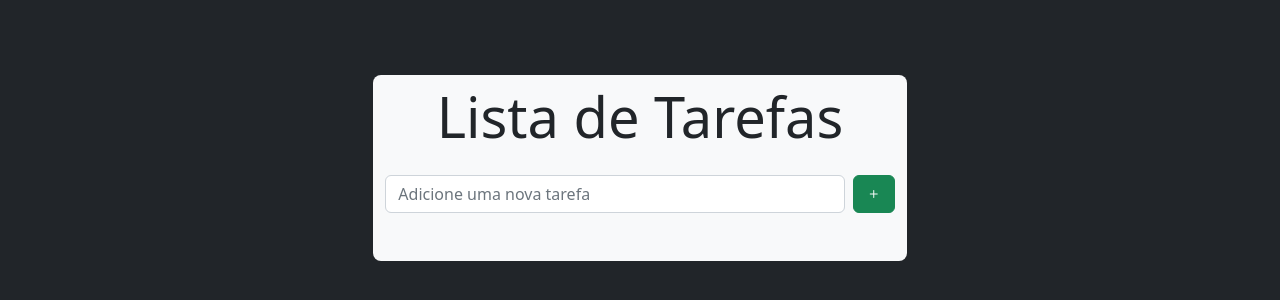
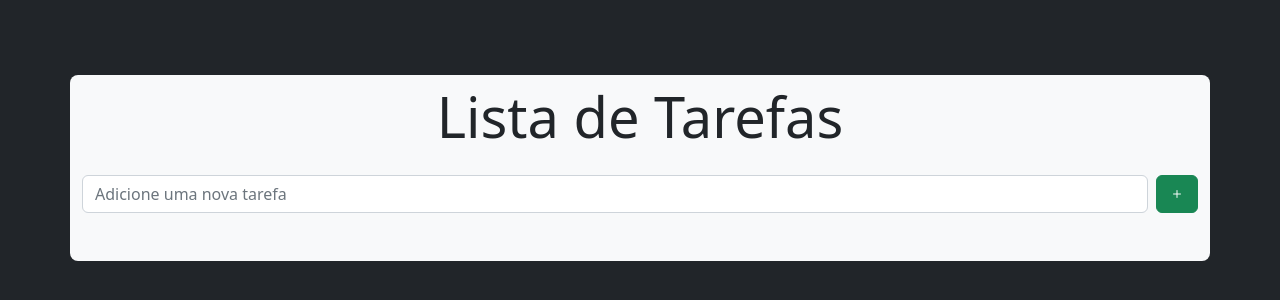
Before and after one commit to MuriloFlores/ListaDeTarefas, a plain HTML site: page index.html in a window 1280 px wide. Shown: the part 232-532 px from the top of the page. Drawn offline with nearby package versions, Linux system fonts and the light colour scheme; some packages are replaced by stand-ins of ours; a script that the page names is missing.

Commit message:
fix mobile index

```diff
--- a/index.html
+++ b/index.html
@@ -11,7 +11,7 @@
 </head>
 
 <body class="bg-dark d-flex justify-content-center align-items-center" style="width: 100vw;height: 100vh;">
-    <div class="container bg-light rounded-3 col-5 pt-2 pb-4">
+    <div class="container bg-light rounded-3 col-5 pt-2 pb-4 col-sm-11">
         <h1 class="display-4 text-center mb-4">Lista de Tarefas</h1>
         <div class="nova-tarefa d-flex justify-content-center align-items-center">
             <input type="text" id="tarefa" class="form-control me-2 tarefa" placeholder="Adicione uma nova tarefa" required>
```
